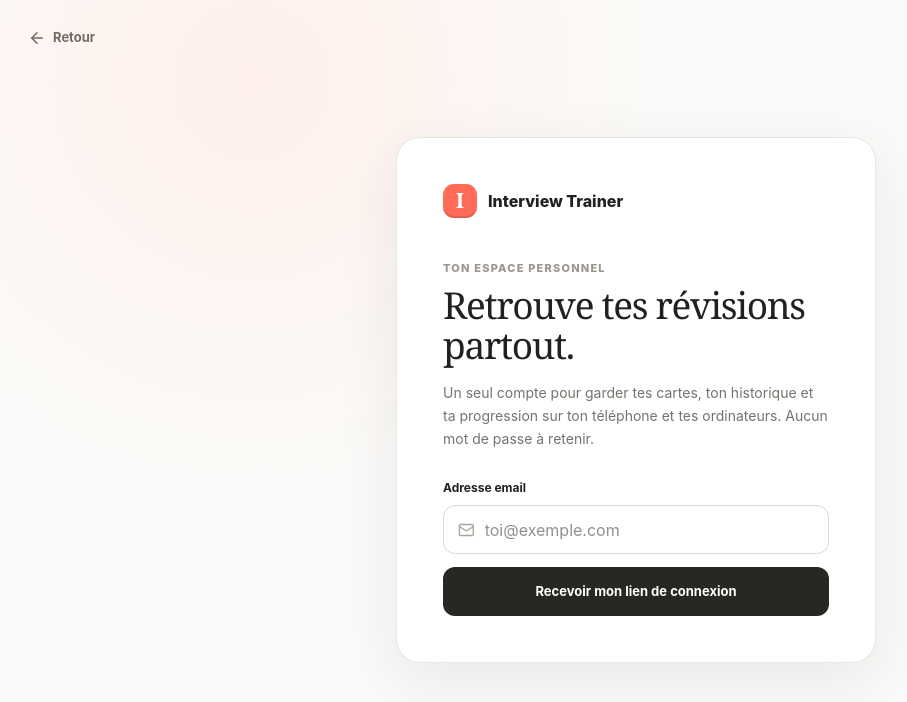
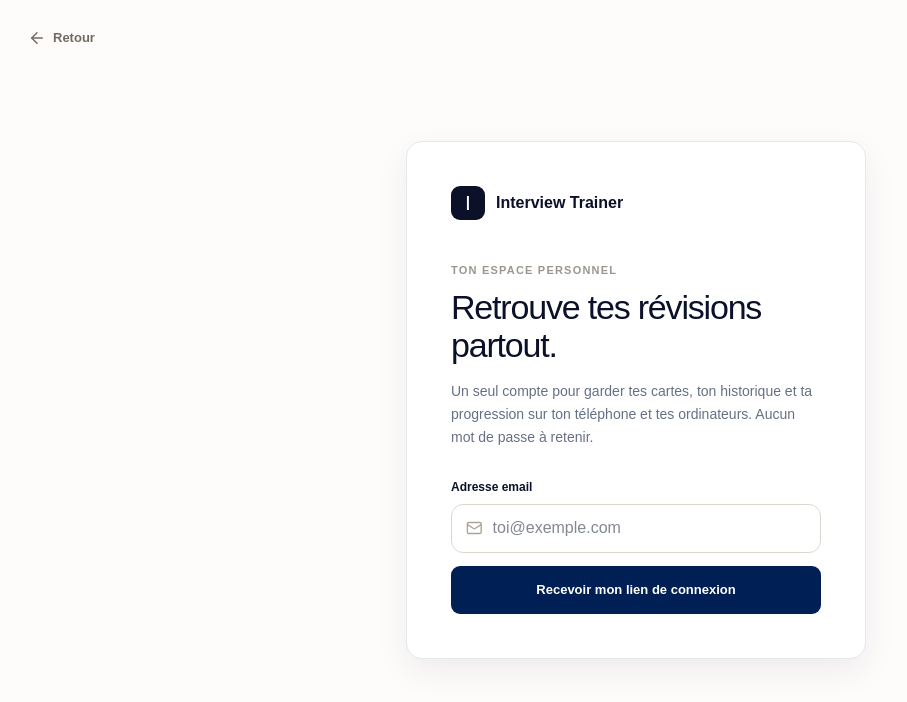
Before and after one commit to pmvillazdata/interview-trainer, a Next.js app: page /login in a window 1280 px wide. Shown: the top 702 px of the page, without its empty margins (4-911 px from the left). Built offline with nearby package versions, Linux system fonts and the light colour scheme; no server answers.

Commit message:
Simplify interface and apply blue palette

```diff
--- a/src/app/globals.css
+++ b/src/app/globals.css
@@ -1,16 +1,16 @@
 @import "tailwindcss";
 
 :root {
-  --ink: #23211f;
-  --muted: #77736d;
-  --line: #e9e5df;
-  --paper: #fbfaf8;
+  --ink: #0a1128;
+  --muted: #667085;
+  --line: #e5e8ed;
+  --paper: #fefcfb;
   --white: #ffffff;
-  --coral: #ff6b57;
-  --coral-soft: #fff0ed;
-  --violet: #745af2;
-  --mint: #3fb48f;
-  --shadow: 0 18px 60px rgba(48, 42, 35, 0.08);
+  --coral: #1282a2;
+  --coral-soft: #eef8fa;
+  --violet: #034078;
+  --mint: #1282a2;
+  --shadow: 0 12px 32px rgba(10, 17, 40, 0.07);
 }
 
 * { box-sizing: border-box; }
@@ -19,7 +19,8 @@ body {
   margin: 0;
   background: var(--paper);
   color: var(--ink);
-  font-family: Inter, ui-sans-serif, -apple-system, BlinkMacSystemFont, "Segoe UI", sans-serif;
+  font-family: Arial, "Helvetica Neue", -apple-system, BlinkMacSystemFont, sans-serif;
+  font-weight: 300;
 }
 button, input { font: inherit; }
 button, a { -webkit-tap-highlight-color: transparent; }
@@ -28,23 +29,22 @@ a { color: inherit; text-decoration: none; }
 .app-shell { min-height: 100vh; display: flex; }
 .sidebar {
   position: fixed; inset: 0 auto 0 0; z-index: 30;
-  width: 248px; padding: 30px 22px 22px;
+  width: 232px; padding: 26px 18px 20px;
   display: flex; flex-direction: column;
-  background: #232220; color: #f7f4ef;
+  background: var(--paper); color: var(--ink); border-right: 1px solid var(--line);
 }
 .brand-row { display: flex; align-items: center; gap: 12px; padding: 0 8px 30px; }
 .brand-mark, .auth-brand span {
   display: grid; place-items: center; width: 37px; height: 37px;
-  border-radius: 11px; background: var(--coral); color: white;
-  font-family: Georgia, serif; font-size: 23px; font-weight: 700;
-  box-shadow: inset 0 -2px 0 rgba(0,0,0,.12);
+  border-radius: 9px; background: var(--ink); color: white;
+  font-size: 19px; font-weight: 500;
 }
-.brand-name { margin: 0; font-size: 15px; font-weight: 750; line-height: 1.05; letter-spacing: -.02em; }
-.brand-accent { color: #aaa59d; }
+.brand-name { margin: 0; font-size: 14px; font-weight: 600; line-height: 1.1; letter-spacing: -.01em; }
+.brand-accent { color: var(--muted); }
 .main-nav, .secondary-nav { display: grid; gap: 5px; }
-.nav-item { display: flex; align-items: center; gap: 12px; min-height: 44px; padding: 0 13px; border-radius: 11px; color: #aaa69f; font-size: 14px; font-weight: 600; transition: .2s ease; }
-.nav-item:hover { color: white; background: rgba(255,255,255,.06); }
-.nav-item-active { color: white; background: rgba(255,255,255,.1); }
+.nav-item { display: flex; align-items: center; gap: 11px; min-height: 40px; padding: 0 11px; border-radius: 8px; color: #596274; font-size: 13px; font-weight: 500; transition: .15s ease; }
+.nav-item:hover { color: var(--ink); background: #f3f5f7; }
+.nav-item-active { color: #034078; background: #eaf4f7; }
 .nav-item-active svg { color: var(--coral); }
 .sidebar-spacer { flex: 1; }
 .sidebar-card { margin: 20px 0; padding: 17px; border: 1px solid rgba(255,255,255,.08); border-radius: 15px; background: rgba(255,255,255,.045); }
@@ -53,49 +53,49 @@ a { color: inherit; text-decoration: none; }
 .sidebar-card-value { margin: 0 0 13px; font-size: 14px; font-weight: 700; }
 .mini-progress { height: 5px; overflow: hidden; border-radius: 99px; background: rgba(255,255,255,.1); }
 .mini-progress span { display: block; height: 100%; border-radius: inherit; background: var(--coral); }
-.secondary-nav { padding-top: 14px; border-top: 1px solid rgba(255,255,255,.08); }
+.secondary-nav { padding-top: 14px; border-top: 1px solid var(--line); }
 .profile-card { display: grid; grid-template-columns: auto 1fr auto; align-items: center; gap: 11px; margin-top: 17px; padding: 11px 8px; border-radius: 12px; }
-.profile-card:hover { background: rgba(255,255,255,.06); }
+.profile-card:hover { background: #f3f5f7; }
 .avatar, .mini-avatar { display: grid; place-items: center; border-radius: 50%; color: #754232; background: #f2c5af; font-size: 11px; font-weight: 800; }
 .avatar { width: 35px; height: 35px; }
 .profile-name, .profile-state { margin: 0; }
 .profile-name { font-size: 13px; font-weight: 700; }
-.profile-state { color: #8d8983; font-size: 11px; margin-top: 2px; }
+.profile-state { color: var(--muted); font-size: 11px; margin-top: 2px; }
 .close-menu, .mobile-menu, .menu-backdrop, .mobile-brand, .mobile-nav { display: none; }
 
-.main-content { width: calc(100% - 248px); min-height: 100vh; margin-left: 248px; }
-.topbar { height: 74px; padding: 0 48px; display: flex; align-items: center; justify-content: flex-end; gap: 22px; border-bottom: 1px solid var(--line); background: rgba(251,250,248,.88); backdrop-filter: blur(16px); position: sticky; top: 0; z-index: 20; }
+.main-content { width: calc(100% - 232px); min-height: 100vh; margin-left: 232px; background: var(--white); }
+.topbar { height: 64px; padding: 0 40px; display: flex; align-items: center; justify-content: flex-end; gap: 20px; border-bottom: 1px solid var(--line); background: rgba(255,255,255,.92); backdrop-filter: blur(16px); position: sticky; top: 0; z-index: 20; }
 .search-wrap { width: min(360px, 35vw); height: 42px; display: flex; align-items: center; gap: 10px; padding: 0 12px; border: 1px solid var(--line); border-radius: 12px; background: white; color: #aaa49c; }
 .search-wrap input { width: 100%; border: 0; outline: 0; color: var(--ink); background: transparent; font-size: 13px; }
 .search-wrap kbd { padding: 3px 6px; border: 1px solid #e3ded7; border-radius: 6px; color: #918c85; background: #faf8f5; font-size: 10px; white-space: nowrap; }
 .login-link { font-size: 13px; font-weight: 700; color: #5a5651; }
 .login-link:hover { color: var(--coral); }
 .logout-button { display: flex; align-items: center; gap: 7px; border: 0; background: transparent; cursor: pointer; }
-.content-wrap { width: min(1120px, calc(100% - 72px)); margin: 0 auto; padding: 52px 0 70px; }
+.content-wrap { width: min(980px, calc(100% - 72px)); margin: 0 auto; padding: 54px 0 70px; }
 .hero { display: flex; align-items: flex-end; justify-content: space-between; gap: 32px; margin-bottom: 32px; }
 .eyebrow { margin: 0 0 9px; color: #9b968e; font-size: 11px; font-weight: 800; letter-spacing: .11em; text-transform: uppercase; }
-.hero h1 { margin: 0; font-family: Georgia, "Times New Roman", serif; font-size: clamp(38px, 5vw, 56px); font-weight: 500; letter-spacing: -.045em; }
+.hero h1 { margin: 0; font-size: clamp(34px, 5vw, 48px); font-weight: 300; letter-spacing: -.04em; }
 .hero-copy { max-width: 560px; margin: 13px 0 0; color: var(--muted); font-size: 16px; line-height: 1.6; }
 .secondary-button { display: flex; align-items: center; gap: 8px; min-height: 43px; padding: 0 17px; border: 1px solid var(--line); border-radius: 12px; background: white; color: #514d48; cursor: pointer; font-size: 13px; font-weight: 700; box-shadow: 0 5px 20px rgba(40,35,30,.04); }
 .secondary-button:hover { border-color: #d4cec6; transform: translateY(-1px); }
 
-.today-grid { display: grid; grid-template-columns: minmax(0, 1fr) 260px; gap: 22px; align-items: stretch; }
+.today-grid { display: grid; grid-template-columns: minmax(0, 1fr); gap: 18px; }
 .review-card, .streak-card, .deck-card { border: 1px solid var(--line); background: var(--white); box-shadow: 0 4px 24px rgba(44,38,32,.035); }
-.review-card { padding: 25px; border-radius: 20px; }
+.review-card { padding: 26px; border-radius: 14px; box-shadow: none; }
 .review-head { display: flex; align-items: center; justify-content: space-between; margin-bottom: 20px; }
 .section-label { display: flex; align-items: center; gap: 7px; margin-bottom: 7px; color: var(--coral); font-size: 11px; font-weight: 800; text-transform: uppercase; letter-spacing: .09em; }
 .review-head h2, .section-heading h2 { margin: 0; font-size: 20px; letter-spacing: -.025em; }
 .progress-ring { --progress: 0deg; width: 53px; height: 53px; display: grid; place-items: center; border-radius: 50%; background: conic-gradient(var(--coral) var(--progress), #f0ece7 0); position: relative; }
 .progress-ring::after { content: ""; position: absolute; inset: 5px; border-radius: 50%; background: white; }
 .progress-ring span { position: relative; z-index: 1; font-size: 10px; font-weight: 800; }
-.flashcard { min-height: 284px; padding: 24px 26px; display: flex; flex-direction: column; border: 1px solid #e8e1d9; border-radius: 17px; background: linear-gradient(145deg, #fffdfa 0%, #fff8f3 100%); position: relative; overflow: hidden; }
-.flashcard::before { content: ""; position: absolute; right: -70px; top: -90px; width: 220px; height: 220px; border-radius: 50%; background: radial-gradient(circle, rgba(255,107,87,.09), transparent 68%); }
+.flashcard { min-height: 284px; padding: 25px 27px; display: flex; flex-direction: column; border: 1px solid var(--line); border-radius: 12px; background: #f9fbfc; position: relative; overflow: hidden; }
+.flashcard::before { display: none; }
 .flashcard-meta { display: flex; justify-content: space-between; align-items: center; color: #9b958e; font-size: 11px; }
-.deck-pill { padding: 6px 9px; border-radius: 99px; color: #bc4d3d; background: var(--coral-soft); font-size: 10px; font-weight: 800; text-transform: uppercase; letter-spacing: .06em; }
+.deck-pill { padding: 6px 9px; border-radius: 6px; color: #034078; background: var(--coral-soft); font-size: 10px; font-weight: 600; text-transform: uppercase; letter-spacing: .06em; }
 .flashcard-kicker { margin: 40px 0 9px; color: #aba49b; font-size: 10px; font-weight: 850; letter-spacing: .13em; }
-.flashcard h3 { max-width: 600px; margin: 0; font-family: Georgia, serif; font-size: clamp(23px, 3vw, 31px); font-weight: 500; line-height: 1.25; letter-spacing: -.025em; }
-.reveal-button { margin: auto auto 0; min-width: 230px; min-height: 45px; padding: 0 19px; border: 0; border-radius: 12px; color: white; background: #292724; cursor: pointer; font-size: 13px; font-weight: 750; box-shadow: 0 8px 24px rgba(41,39,36,.16); }
-.reveal-button:hover { background: #111; transform: translateY(-1px); }
+.flashcard h3 { max-width: 650px; margin: 0; font-size: clamp(22px, 3vw, 29px); font-weight: 400; line-height: 1.3; letter-spacing: -.025em; }
+.reveal-button { margin: auto auto 0; min-width: 230px; min-height: 44px; padding: 0 19px; border: 0; border-radius: 9px; color: white; background: #001f54; cursor: pointer; font-size: 13px; font-weight: 600; box-shadow: none; }
+.reveal-button:hover { background: #034078; }
 .reveal-button span { margin-left: 14px; color: #aaa59e; font-size: 10px; }
 .flashcard-open { min-height: 345px; }
 .answer-panel { margin-top: 25px; padding-top: 20px; border-top: 1px dashed #dcd2c8; }
@@ -134,12 +134,12 @@ a { color: inherit; text-decoration: none; }
 .text-button { display: flex; align-items: center; gap: 4px; border: 0; background: transparent; color: #777169; cursor: pointer; font-size: 12px; font-weight: 700; }
 .text-button:hover { color: var(--coral); }
 .deck-grid { display: grid; grid-template-columns: repeat(3, 1fr); gap: 15px; }
-.deck-card { padding: 20px; border-radius: 16px; transition: .2s ease; }
-.deck-card:hover { transform: translateY(-3px); box-shadow: var(--shadow); }
+.deck-card { padding: 20px; border-radius: 12px; transition: .15s ease; box-shadow: none; }
+.deck-card:hover { border-color: #b8c8d5; background: #fbfdfe; }
 .deck-icon { width: 39px; height: 39px; display: grid; place-items: center; margin-bottom: 21px; border-radius: 12px; }
-.deck-coral { color: #d85342; background: #fff0ed; }
-.deck-violet { color: #644be2; background: #f0edff; }
-.deck-mint { color: #278d6e; background: #e9f8f3; }
+.deck-coral { color: #034078; background: #eef5f8; }
+.deck-violet { color: #001f54; background: #eef1f6; }
+.deck-mint { color: #1282a2; background: #edf8fa; }
 .deck-title-row { display: flex; justify-content: space-between; align-items: center; gap: 12px; }
 .deck-title-row h3 { margin: 0; font-size: 15px; letter-spacing: -.015em; }
 .round-arrow { width: 29px; height: 29px; display: grid; place-items: center; border: 1px solid var(--line); border-radius: 50%; background: white; color: #9b958e; cursor: pointer; }
@@ -147,7 +147,7 @@ a { color: inherit; text-decoration: none; }
 .deck-card > p { min-height: 38px; margin: 8px 0 18px; color: #918b84; font-size: 11px; line-height: 1.5; }
 .deck-stats { display: flex; align-items: center; justify-content: space-between; padding-top: 15px; border-top: 1px solid #f0ece7; font-size: 10px; }
 .deck-stats span { display: flex; align-items: center; gap: 6px; color: #96908a; }
-.deck-stats strong { color: #d45343; font-size: 10px; }
+.deck-stats strong { color: #034078; font-size: 10px; }
 .empty-review { min-height: 284px; display: grid; place-items: center; align-content: center; gap: 8px; padding: 30px; border: 1px dashed #dcd5cd; border-radius: 17px; text-align: center; background: #fffdfa; }
 .empty-review svg { color: var(--mint); width: 38px; height: 38px; }
 .empty-review h3, .empty-review p { margin: 0; }
@@ -168,18 +168,18 @@ a { color: inherit; text-decoration: none; }
 .modal-submit:disabled { opacity: .5; }
 .empty-form { padding: 20px 0 4px; color: var(--muted); text-align: center; }
 
-.auth-page { min-height: 100vh; display: grid; place-items: center; padding: 40px 20px; background: radial-gradient(circle at 20% 10%, #fff0eb 0, transparent 32%), var(--paper); }
+.auth-page { min-height: 100vh; display: grid; place-items: center; padding: 40px 20px; background: var(--paper); }
 .back-link { position: absolute; top: 28px; left: 32px; display: flex; align-items: center; gap: 7px; color: #716b64; font-size: 13px; font-weight: 700; }
-.auth-card { width: min(480px, 100%); padding: 46px; border: 1px solid var(--line); border-radius: 24px; background: white; box-shadow: var(--shadow); }
+.auth-card { width: min(460px, 100%); padding: 44px; border: 1px solid var(--line); border-radius: 16px; background: white; box-shadow: var(--shadow); }
 .auth-brand { display: flex; align-items: center; gap: 11px; margin-bottom: 42px; font-weight: 800; }
 .auth-brand span { display: inline-grid; width: 34px; height: 34px; font-size: 21px; }
-.auth-card h1 { margin: 0; font-family: Georgia, serif; font-size: 37px; font-weight: 500; line-height: 1.08; letter-spacing: -.035em; }
+.auth-card h1 { margin: 0; font-size: 34px; font-weight: 300; line-height: 1.12; letter-spacing: -.035em; }
 .auth-copy { margin: 16px 0 29px; color: var(--muted); font-size: 14px; line-height: 1.65; }
 .auth-form label { display: block; margin-bottom: 8px; font-size: 12px; font-weight: 750; }
 .email-field { height: 49px; display: flex; align-items: center; gap: 10px; padding: 0 14px; border: 1px solid #ddd7cf; border-radius: 12px; color: #aaa49c; }
 .email-field:focus-within { border-color: var(--coral); box-shadow: 0 0 0 3px var(--coral-soft); }
 .email-field input { width: 100%; border: 0; outline: 0; color: var(--ink); }
-.auth-form > button { width: 100%; height: 49px; display: flex; align-items: center; justify-content: center; margin-top: 13px; border: 0; border-radius: 12px; color: white; background: #292724; cursor: pointer; font-size: 13px; font-weight: 750; }
+.auth-form > button { width: 100%; height: 48px; display: flex; align-items: center; justify-content: center; margin-top: 13px; border: 0; border-radius: 9px; color: white; background: #001f54; cursor: pointer; font-size: 13px; font-weight: 600; }
 .auth-form > button:disabled { cursor: not-allowed; opacity: .45; }
 .setup-note { display: flex; gap: 11px; margin-top: 23px; padding: 14px; border-radius: 12px; color: #756d65; background: #f7f4ef; }
 .setup-note svg { flex: 0 0 auto; color: var(--mint); }
@@ -202,7 +202,7 @@ a { color: inherit; text-decoration: none; }
   .mobile-brand { display: flex; align-items: center; gap: 7px; font-size: 13px; font-weight: 800; }
   .mobile-brand span { display: grid; place-items: center; width: 25px; height: 25px; border-radius: 8px; background: var(--coral); color: white; font-family: Georgia, serif; }
   .search-wrap { margin-left: auto; }
-  .today-grid { grid-template-columns: minmax(0, 1fr) 240px; }
+  .today-grid { grid-template-columns: minmax(0, 1fr); }
   .deck-grid { grid-template-columns: repeat(2, 1fr); }
   .deck-card:last-child { grid-column: 1 / -1; }
 }
```
Also changed, not shown: src/components/dashboard.tsx (+1 -35 lines).
